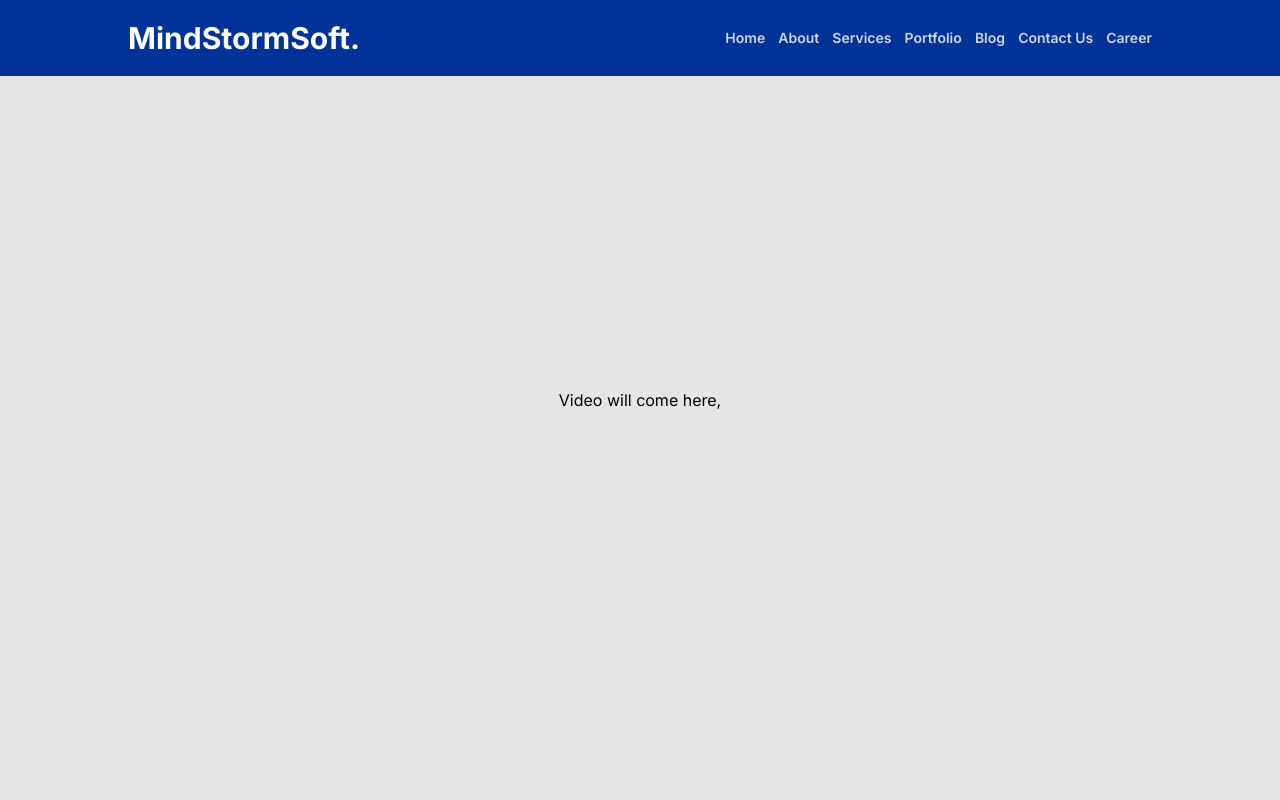
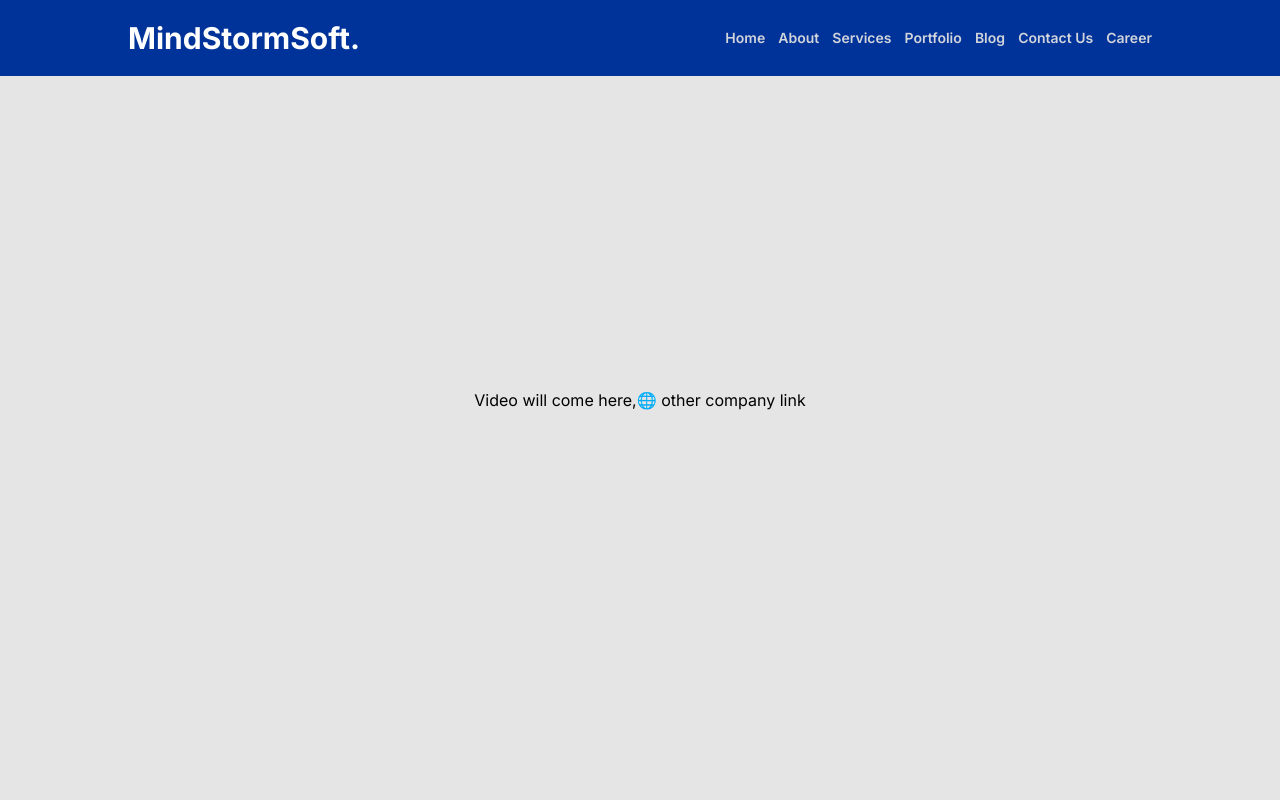
Before and after one commit to Darshasojitra/company, a React (Vite) app: page / in a window 1280 px wide. Shown: the top 800 px of the page. Built offline with nearby package versions, Linux system fonts and the light colour scheme.

Commit message:
Update Hero.jsx

```diff
--- a/src/components/HomePage/Hero.jsx
+++ b/src/components/HomePage/Hero.jsx
@@ -6,6 +6,7 @@ const Hero = () => {
           src="https://tailwindui.com/plus/img/beams-basic.png"
           className="scale-150"
         /> */}
+      <a  href="/comp.html" target="_blank"> 🌐 other company link</a>
     </section>
   );
 };
```
